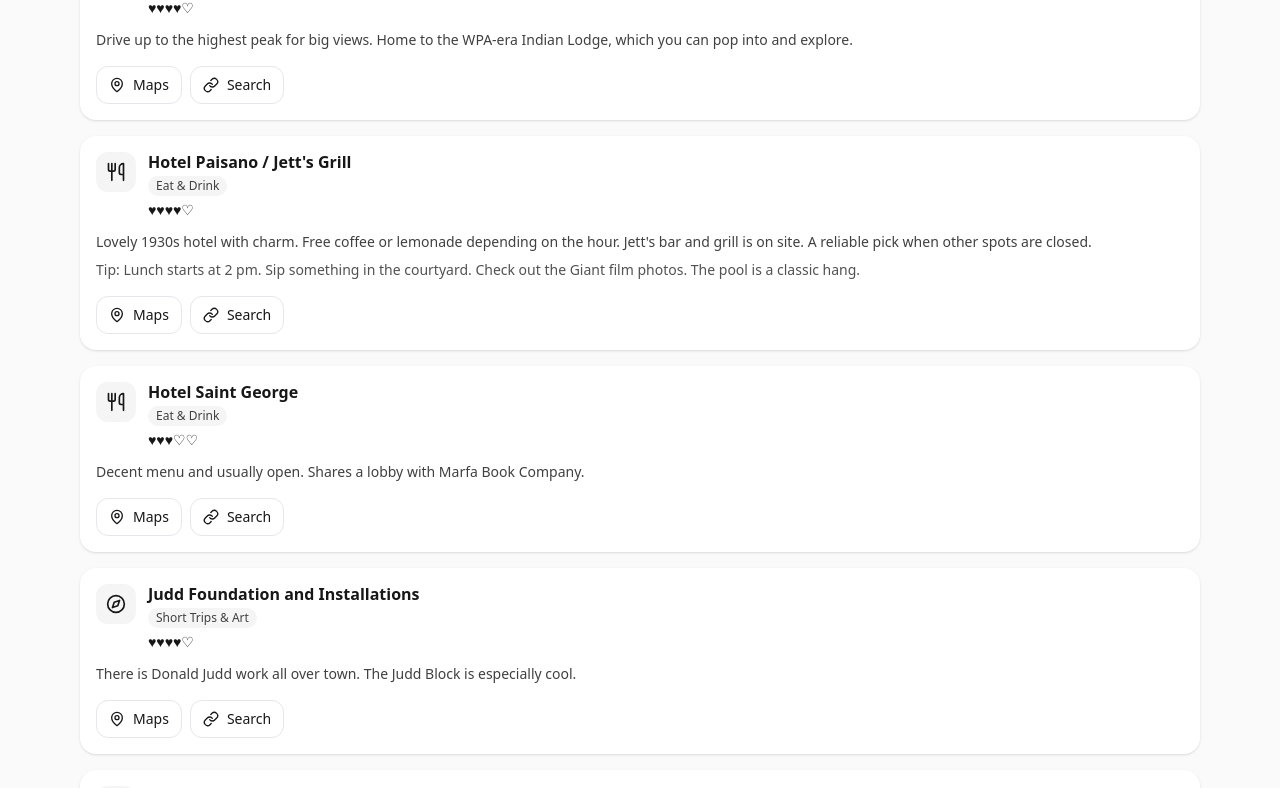
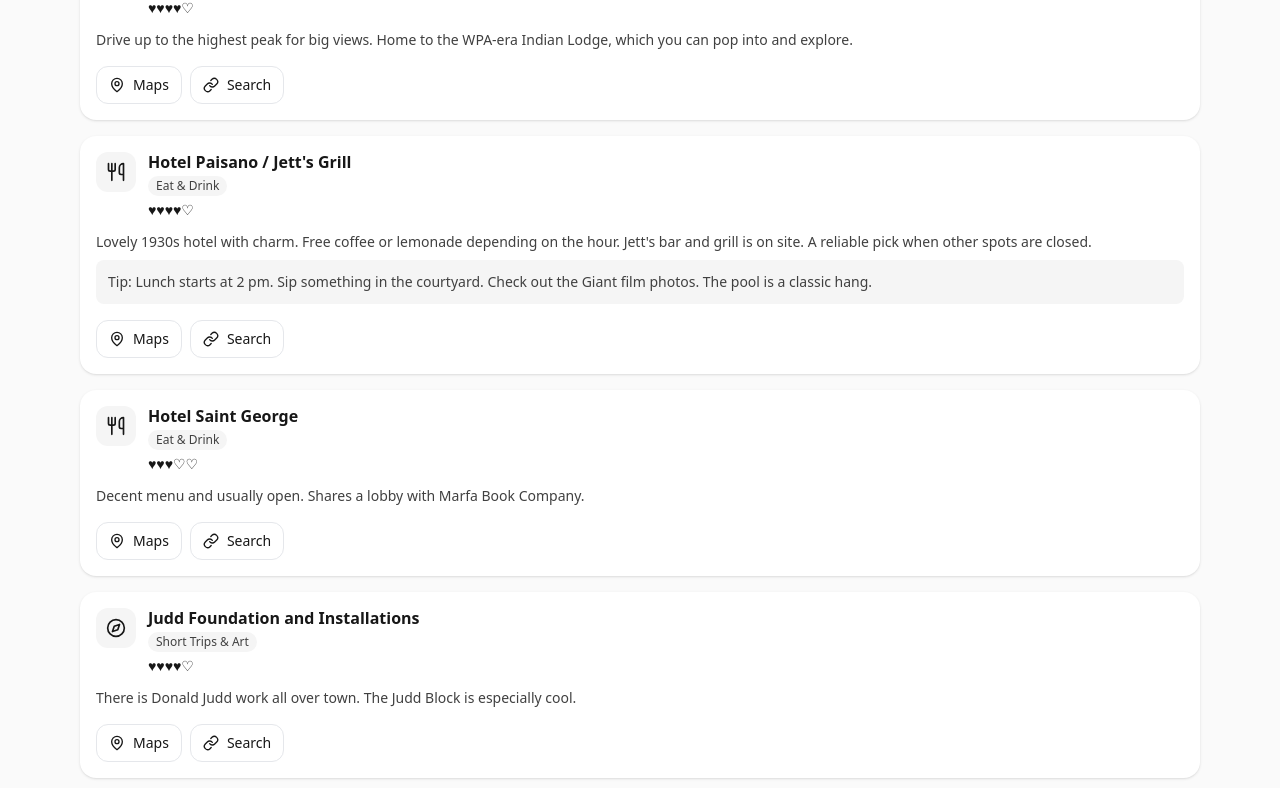
Before and after one commit to jonesco/marfatime, a React (Vite) app: page / in a window 1280 px wide. Shown: the part 1995-2783 px from the top of the page. Built offline with nearby package versions, Linux system fonts and the light colour scheme.

Commit message:
Fix tips styling - ensure grey background appears in all views
- Updated both instances of tips display to use grey background containers
- Tips now consistently show with bg-neutral-100 styling across all views

```diff
--- a/src/App.jsx
+++ b/src/App.jsx
@@ -686,7 +686,9 @@
                   {item.blurb && <p className="mt-3 text-sm text-neutral-700">{item.blurb}</p>}
 
                   {item.tips && (
-                    <p className="mt-2 text-sm text-neutral-600"><span className="font-medium">Tip:</span> {item.tips}</p>
+                    <div className="mt-2 p-3 bg-neutral-100 rounded-lg">
+                      <p className="text-sm text-neutral-700"><span className="font-medium">Tip:</span> {item.tips}</p>
+                    </div>
                   )}
 
                   <div className="mt-4 flex items-center gap-2">
```
